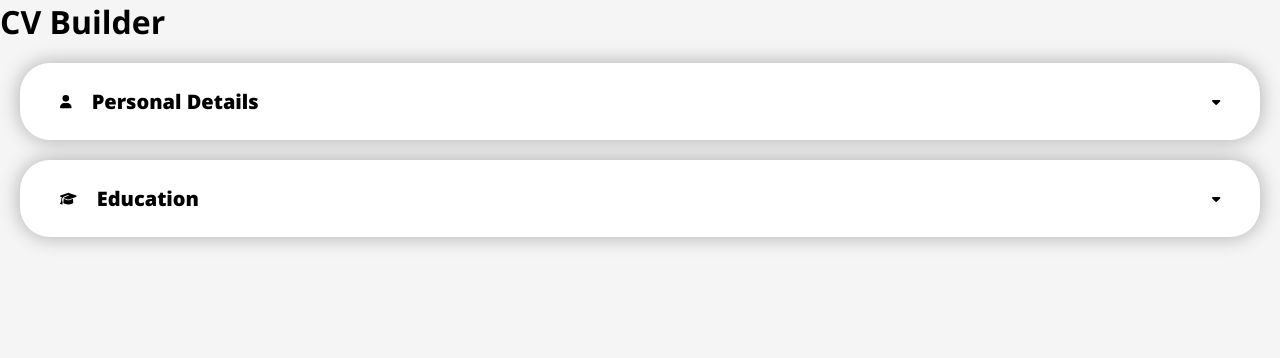
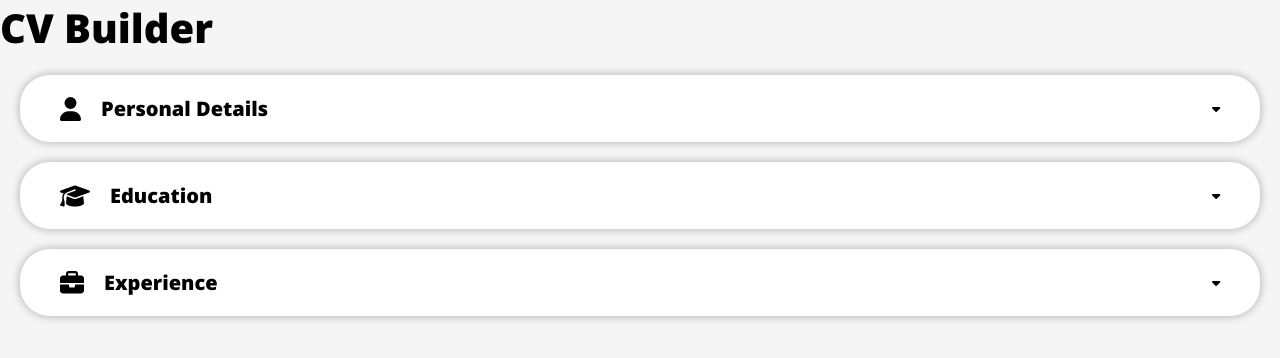
Before and after one commit to hipip/CV-Builder, a React (Vite) app: page / in a window 1280 px wide. Shown: the top 358 px of the page. Built offline with nearby package versions, Linux system fonts and the light colour scheme.

Commit message:
Add working Add & Delete Experience functionalities

```diff
--- a/src/App.jsx
+++ b/src/App.jsx
@@ -2,6 +2,7 @@ import { useState } from "react";
 import "./styles/App.css";
 import PersonalDetailsSection from "./components/PersonalDetailsSection";
 import EducationSection from "./components/EducationSection";
+import ExperienceSection from "./components/ExperienceSection";
 
 function App() {
   const [personalDetails, setPersonalDetails] = useState({
@@ -15,11 +16,12 @@ function App() {
 
   const [experience, setExperience] = useState([
     {
-      companyName: "",
-      role: "",
+      id: 0,
+      companyName: "Algebra Tec",
+      role: "Front-end Developer",
       startDate: "",
       endDate: "",
-      location: "",
+      location: "Jijel Algeria",
       description: "",
     },
   ]);
@@ -40,6 +42,14 @@ function App() {
     setEducation([...education.filter((e) => e.id !== newEduc.id), newEduc]);
   };
 
+  const addExperience = (newExp) => {
+    setExperience([...experience, { ...newExp, id: experience.length }]);
+  };
+
+  const deleteExperience = (id) => {
+    setExperience(experience.filter((exp) => exp.id !== id));
+  };
+
   return (
     <>
       <h1 className="main-title">CV Builder</h1>
@@ -53,6 +63,11 @@ function App() {
         deleteEducFunc={deleteEduc}
         editEducFunc={editEduc}
       />
+      <ExperienceSection
+        experience={experience}
+        addExperienceFunc={addExperience}
+        deleteExperienceFunc={deleteExperience}
+      />
     </>
   );
 }
--- /dev/null
+++ b/src/components/AddExperience.jsx
@@ -0,0 +1,86 @@
+import { useState } from "react";
+import SectionItem from "./SectionItem";
+
+export default function AddExperience({ setModeNormal, addExperienceFunc }) {
+  const [companyName, setCompanyName] = useState("");
+  const [role, setRole] = useState("");
+  const [startDate, setStartDate] = useState("");
+  const [endDate, setendDate] = useState("");
+  const [location, setlocation] = useState("");
+  const [description, setDescription] = useState("");
+
+  const experiencObj = {
+    companyName,
+    role,
+    startDate,
+    endDate,
+    location,
+    description,
+  };
+
+  return (
+    <>
+      <SectionItem
+        htmlFor="companyName"
+        label="Company Name"
+        placeHolder="enter company's name"
+        value={companyName}
+        onChange={(e) => setCompanyName(e.target.value)}
+      />
+      <SectionItem
+        htmlFor="role"
+        label="Role"
+        placeHolder="what was you role in the company"
+        value={role}
+        onChange={(e) => setRole(e.target.value)}
+      />
+      <SectionItem
+        htmlFor="startDate"
+        label="Start Date"
+        placeHolder="Enter your start date at the company"
+        value={startDate}
+        onChange={(e) => setStartDate(e.target.value)}
+      />
+      <SectionItem
+        htmlFor="endDate"
+        label="End Date"
+        placeHolder="Enter your end date at the company"
+        value={endDate}
+        onChange={(e) => setendDate(e.target.value)}
+      />
+      <SectionItem
+        htmlFor="location"
+        label="Location"
+        placeHolder="Enter your the location of the company"
+        value={location}
+        onChange={(e) => setlocation(e.target.value)}
+      />
+      <SectionItem
+        htmlFor="description"
+        label="Description"
+        placeHolder="Enter a description"
+        value={description}
+        onChange={(e) => setDescription(e.target.value)}
+      />
+      <div>
+        <button
+          className="special-btn"
+          id="add-experience-btn"
+          onClick={() => {
+            addExperienceFunc(experiencObj);
+            setModeNormal();
+          }}
+        >
+          Add
+        </button>
+        <button
+          className="special-btn"
+          id="cancel-add-experience-btn"
+          onClick={setModeNormal}
+        >
+          Cancel
+        </button>
+      </div>
+    </>
+  );
+}
--- a/src/components/EducationSection.jsx
+++ b/src/components/EducationSection.jsx
@@ -24,7 +24,7 @@ export default function EducationForm({
   return (
     <section id="education-section" className="section">
       <button className="section-btn" onClick={toggleIsOpen}>
-        <FontAwesomeIcon icon={faGraduationCap} />
+        <FontAwesomeIcon icon={faGraduationCap} className="section-icon" />
         <h2 className="section-title">Education</h2>
         <FontAwesomeIcon
           icon={isOpen ? faCaretUp : faCaretDown}
--- /dev/null
+++ b/src/components/ExperienceItem.jsx
@@ -0,0 +1,16 @@
+import { FontAwesomeIcon } from "@fortawesome/react-fontawesome";
+import { faTrash } from "@fortawesome/free-solid-svg-icons";
+
+export default function ExperienceItem({ exp, id, deleteExperienceFunc }) {
+  return (
+    <button className="experience-item" id={id}>
+      <h3>{exp.companyName}</h3>
+      <FontAwesomeIcon
+        icon={faTrash}
+        onClick={() => {
+          deleteExperienceFunc(id);
+        }}
+      />
+    </button>
+  );
+}
--- /dev/null
+++ b/src/components/ExperienceSection.jsx
@@ -0,0 +1,60 @@
+import { useState } from "react";
+import {
+  faCaretDown,
+  faCaretUp,
+  faBriefcase,
+} from "@fortawesome/free-solid-svg-icons";
+import { FontAwesomeIcon } from "@fortawesome/react-fontawesome";
+import ExperienceItem from "./ExperienceItem";
+import AddExperience from "./AddExperience";
+
+export default function ExperienceSection({
+  experience,
+  addExperienceFunc,
+  deleteExperienceFunc,
+}) {
+  const [isOpen, setIsOpen] = useState(false);
+  const [mode, setMode] = useState("normal");
+  const toggleIsOpen = () => setIsOpen(!isOpen);
+  return (
+    <>
+      <section id="experience-section" className="section">
+        <button className="section-btn" onClick={toggleIsOpen}>
+          <FontAwesomeIcon icon={faBriefcase} className="section-icon" />
+          <h2 className="section-title">Experience</h2>
+          <FontAwesomeIcon
+            icon={isOpen ? faCaretUp : faCaretDown}
+            className="caret-icon"
+          />
+        </button>
+        {isOpen && mode === "normal" && (
+          <div className="section-items">
+            {experience.map((exp) => (
+              <ExperienceItem
+                exp={exp}
+                key={exp.id}
+                id={exp.id}
+                deleteExperienceFunc={deleteExperienceFunc}
+              />
+            ))}
+            <button
+              className="special-btn"
+              id="add-experience-btn"
+              onClick={() => setMode("add")}
+            >
+              Add Experience
+            </button>
+          </div>
+        )}
+        {isOpen && mode === "add" && (
+          <div className="section-items">
+            <AddExperience
+              setModeNormal={() => setMode("normal")}
+              addExperienceFunc={addExperienceFunc}
+            />
+          </div>
+        )}
+      </section>
+    </>
+  );
+}
--- a/src/components/PersonalDetailsSection.jsx
+++ b/src/components/PersonalDetailsSection.jsx
@@ -20,7 +20,7 @@ export default function PersonalDetailsSection({
   return (
     <section id="personal-details-section" className="section">
       <button className="section-btn" onClick={toggleIsOpen}>
-        <FontAwesomeIcon icon={faUser} />
+        <FontAwesomeIcon icon={faUser} className="section-icon" />
         <h2 className="section-title">Personal Details</h2>
         <FontAwesomeIcon
           icon={isOpen ? faCaretUp : faCaretDown}
--- a/src/styles/App.css
+++ b/src/styles/App.css
@@ -21,15 +21,20 @@ button {
   font-family: "Open Sans", sans-serif;
 }
 
+.main-title {
+  font-size: 2.5rem;
+  font-weight: 900;
+}
+
 .section {
   display: flex;
   flex-direction: column;
   gap: 15px;
   align-items: flex-start;
   margin: 20px;
-  padding: 10px 40px;
+  padding: 5px 40px;
   border-radius: 30px;
-  box-shadow: 0 0 20px 0 rgba(0, 0, 0, 0.3);
+  box-shadow: 0 0 10px 0 rgba(0, 0, 0, 0.3);
   min-width: 200px;
   background-color: white;
   height: fit-content;
@@ -53,6 +58,16 @@ button {
   align-items: stretch;
   gap: 20px;
   width: 100%;
+  animation: appear 0.4s ease forwards;
+}
+
+@keyframes appear {
+  from {
+    opacity: 0;
+  }
+  to {
+    opacity: 1;
+  }
 }
 
 .section-item:last-child {
@@ -91,14 +106,6 @@ button {
   margin-left: auto;
 }
 
-.education-item {
-  cursor: pointer;
-  border: none;
-  background-color: rgb(236, 236, 236);
-  padding: 10px;
-  border-radius: 30px;
-}
-
 .special-btn {
   margin: 15px 15px 20px 0;
   font-size: 1.1rem;
@@ -110,20 +117,32 @@ button {
 #cancel-edit-education-btn {
   background-color: crimson;
 }
-#add-education-btn {
+#add-education-btn,
+#add-experience-btn {
   background-color: black;
 }
 
 #add-educ-btn {
   background-color: #025bff;
 }
-#cancel-add-educ-btn {
+#cancel-add-educ-btn,
+#cancel-add-experience-btn {
   background-color: crimson;
 }
 
-.education-item {
+.education-item,
+.experience-item {
   display: flex;
   justify-content: center;
   align-items: center;
   gap: 40px;
+  cursor: pointer;
+  border: none;
+  background-color: rgb(236, 236, 236);
+  padding: 10px;
+  border-radius: 30px;
 }
+
+.section-icon {
+  font-size: 1.5rem;
+}
```
